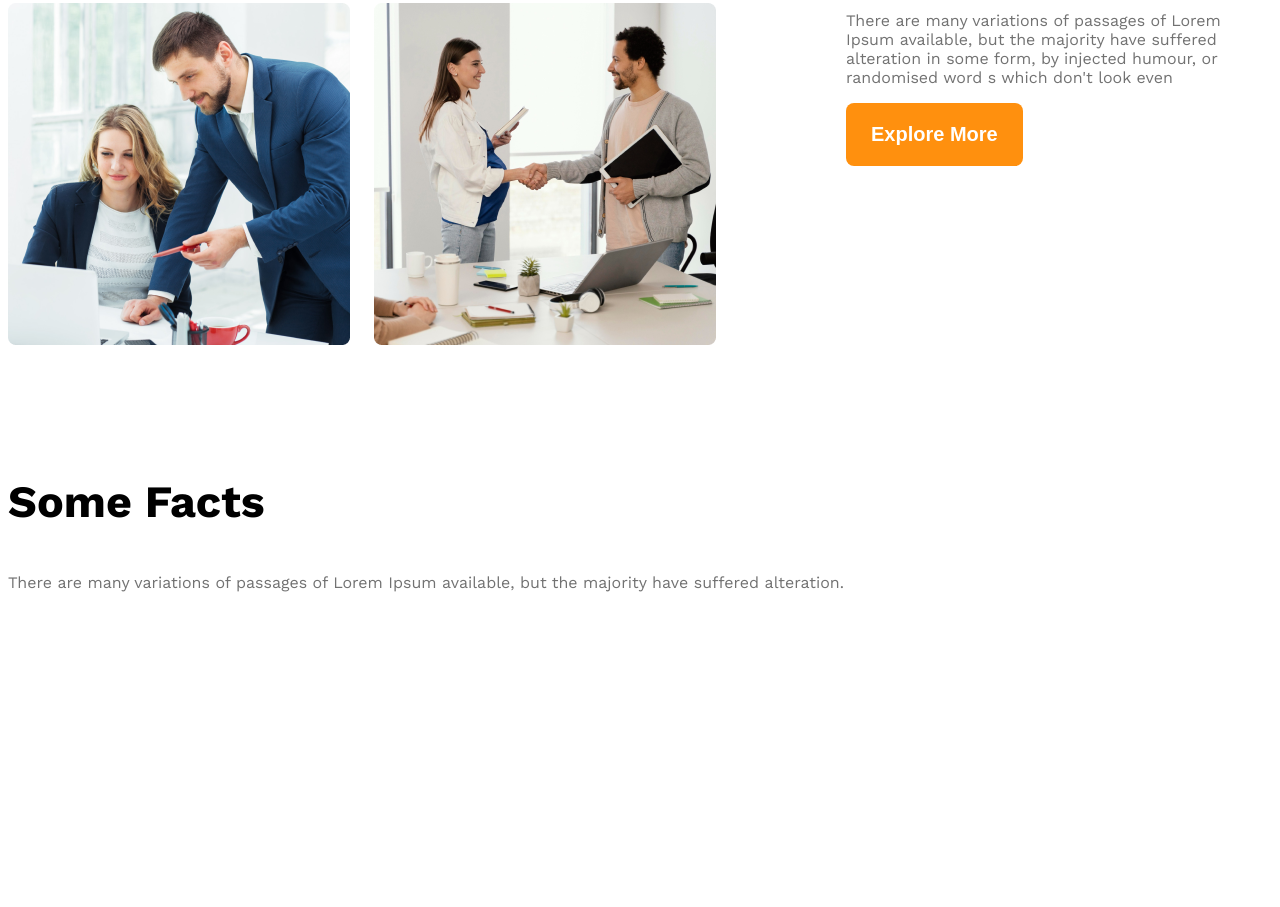
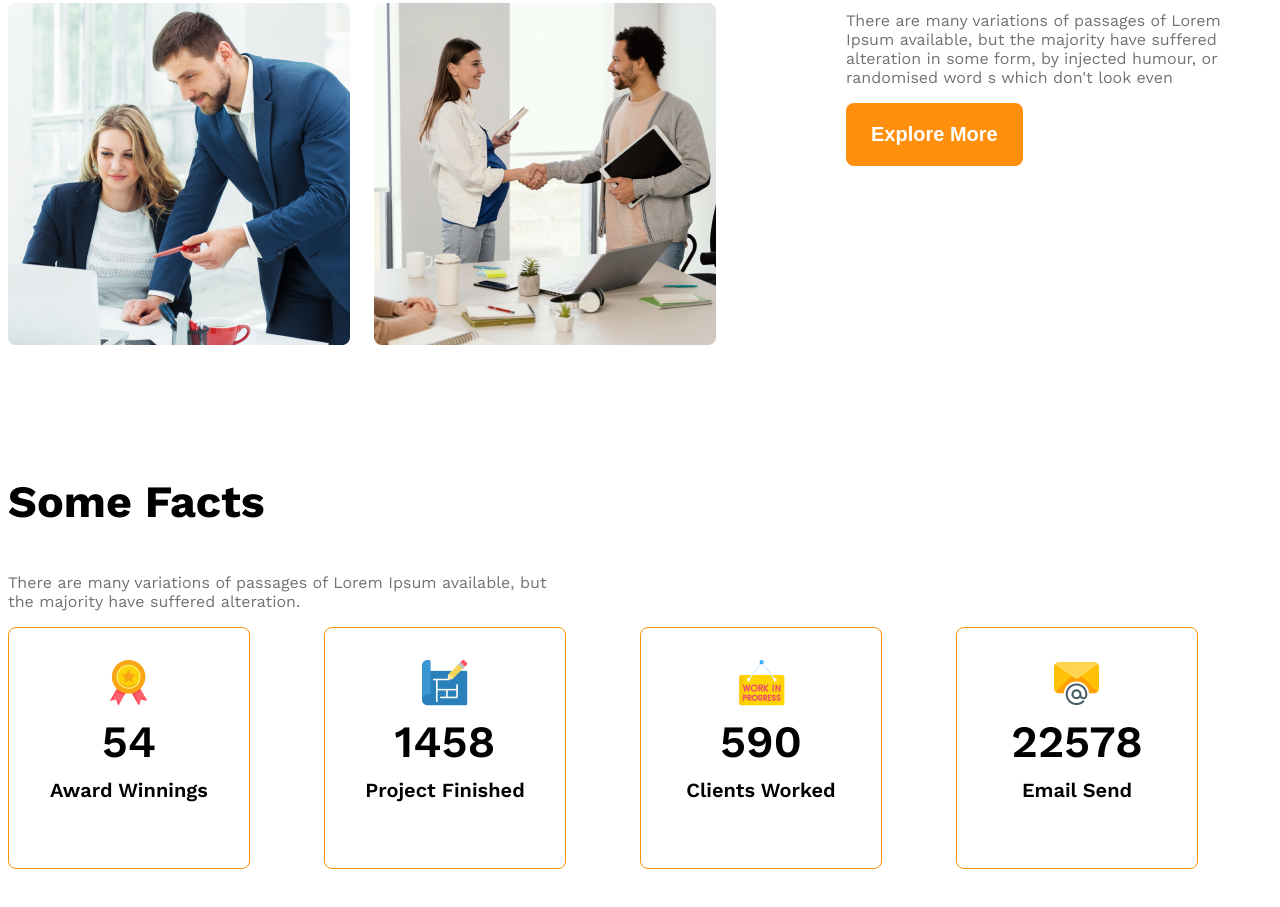
Before and after one commit to yasinarafathue/g3-architects-websitee, a plain HTML site: page index.html in a window 1280 px wide. Shown: the part 1677-2584 px from the top of the page. Before the commit the page ends 2399 px from the top, so only its background shows below. Drawn offline with nearby package versions, Linux system fonts and the light colour scheme.

Commit message:
added some fact items

```diff
--- a/index.html
+++ b/index.html
@@ -49,7 +49,39 @@
         <!-- features will enjoy -->
          <section>
 <h3 class="section-title">Some Facts</h3>
-<p class="text-lightgray">There are many variations of passages of Lorem Ipsum available, but the majority have suffered alteration.</p>
+<p class="text-lightgray fact-discription">There are many variations of passages of Lorem Ipsum available, but the majority have suffered alteration.</p>
+<div class="facts-container">
+    <!-- .fact-card*4>img.fact-icon+h4.fact-number+h5.fact-name -->
+    <div class="fact-card display-flex">
+ <div>
+    <img src="images/icons/ribon.png" alt="" class="fact-icon">
+ <h4 class="fact-number">54</h4>
+ <h5 class="fact-name">Award Winnings</h5>
+</div>
+    </div>
+    <div class="fact-card display-flex">
+        <div>
+            <img src="images/icons/projects.png" alt="" class="fact-icon">
+        <h4 class="fact-number">1458</h4>
+        <h5 class="fact-name">Project Finished</h5>
+        </div>
+    </div>
+    <div class="fact-card display-flex">
+        <div>
+            <img src="images/icons/customers.png" alt="" class="fact-icon">
+        <h4 class="fact-number">590</h4>
+        <h5 class="fact-name">Clients Worked</h5>
+        </div>
+    </div>
+    <div class="fact-card display-flex">
+        <div>
+            <img src="images/icons/email.png" alt="" class="fact-icon">
+        <h4 class="fact-number">22578</h4>
+        <h5 class="fact-name">Email Send</h5>
+        </div>
+    </div>
+
+</div>
          </section>
          <!-- some facts -->
           <section class="some-facts">
--- a/style/architects.css
+++ b/style/architects.css
@@ -110,8 +110,37 @@ max-width: 530px;
 }
 
 .text-primary{
-     color: rgba(255, 144, 14, 1);;
+     color: rgba(255, 144, 14, 1);
 
+}
+/* some facts related styles */
+.fact-card{
+    border: 1px solid rgba(255, 144, 14, 1);
+    width: 240px;
+    height: 240px;
+    border-radius: 8px;
+    text-align: center;
+    align-items: center;
+    justify-content: center;
+}
+
+.facts-container{
+    display: grid;
+    grid-template-columns:repeat(4, 1fr) ;
+}
+.fact-number{
+    font-size: 2.8rem;
+    font-weight: 600;
+    margin-top: 5px;
+    margin-bottom: 10px;
+}
+.fact-name{
+    font-size: 1.25rem;
+    font-weight: 600;
+    margin-top: 10px;
+}
+.fact-discription{
+    max-width: 540px;
 }
 
 /* medium size device */
@@ -119,10 +148,12 @@ max-width: 530px;
     .teams{
         flex-direction: column;
     }
- .our-features{
-    margin: 50px auto;
- }
+    .our-features{
+        margin: 50px auto;
+     }
+
 }
+
 
 @media screen and (max-width: 576px) {
     .navbar, .nav-links, .teams{
```
